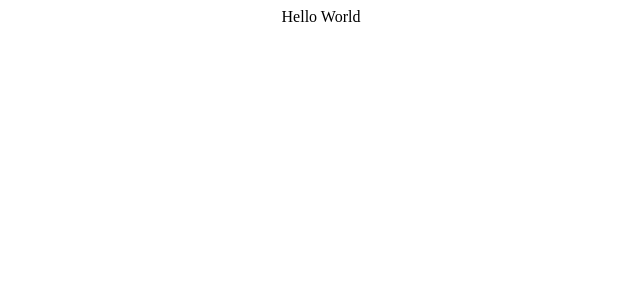
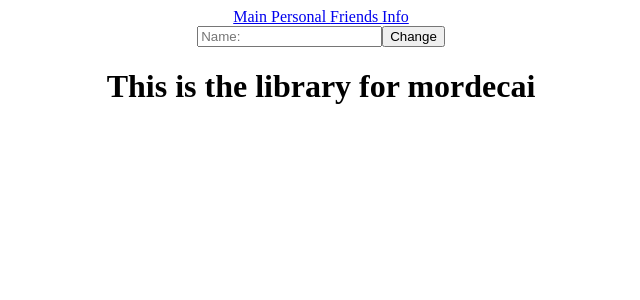
Before and after one commit to MordecaiM24/react-tutorial, a React (Create React App) app: page /personal in a window 1280 px wide. Shown: the top 300 px of the page, without its empty margins (319-959 px from the left). Built offline with nearby package versions, Linux system fonts and the light colour scheme.

Commit message:
Practice. Used multiple hooks and apis.

```diff
--- a/src/App.js
+++ b/src/App.js
@@ -1,9 +1,35 @@
 import './App.css';
+import { BrowserRouter as Router, Route, Routes } from 'react-router-dom';
+import { useState, createContext } from 'react';
+import Navbar from './Pages/Navbar';
+import Main from './Pages/Main';
+import Personal from './Pages/Personal';
+import Friends  from './Pages/Friends';
+import FriendInfo from './Pages/FriendInfo';
+
+export const AppContext = createContext();
 
 function App() {
+  const [username, setUsername] = useState("mordecai");
+  const [friends, setFriends] = useState([]);
+
+
   return (
     <div className="App">
-      Hello World
+      <AppContext.Provider value={{ username, setUsername, friends, setFriends }}>
+        <Router>
+
+          <Navbar />
+
+          <Routes>
+            <Route path="/" element={<Main/>} />
+            <Route path="/personal" element={<Personal/>} />
+            <Route path="/friends" element={<Friends/>} />
+            <Route path="/info" element={<FriendInfo/>} />
+          </Routes>
+
+        </Router>
+      </AppContext.Provider>
     </div>
   );
 }
--- /dev/null
+++ b/src/Components/NameChanger.js
@@ -0,0 +1,31 @@
+import { useState } from 'react';
+import { AppContext } from "../App";
+import { useContext } from "react";
+
+
+export const NameChanger = () => {
+  const [newUsername, setNewUsername] = useState("");
+  const { setUsername } = useContext(AppContext);
+
+  const setName = (event) => {
+    setNewUsername(event.target.value);
+  }
+
+  const changeName = () => {
+    setUsername(newUsername);
+  }
+
+  return (
+    <div>
+      <input
+        placeholder="Name:"
+        onChange={setName}
+      ></input>
+
+      <button onClick={changeName}>
+        Change
+      </button>
+    </div>
+  );
+
+}
--- /dev/null
+++ b/src/Pages/FriendInfo.js
@@ -0,0 +1,32 @@
+import Axios from 'axios';
+import { useContext, useState } from 'react';
+import { AppContext } from '../App';
+
+const FriendInfo = () => {
+  const { friends } = useContext(AppContext);
+  const [country, setCountry] = useState("");
+
+  const fetchCountry = (name) => {
+    Axios.get(`https://api.agify.io?name=michael`).then((res) => {
+      return(res.data.age);
+    });
+  }
+
+  const test = fetchCountry("Mordecai");
+
+  return (
+    <div>
+      {/*
+      <p>{friends.map((friend) => <p>{friend}</p>)}</p>
+
+      <button onClick={() => fetchCountry(friends[0])}> Try Me! </button>
+
+      <p>{console.log(country)}</p>
+      */}
+      <p>{test}</p>
+      {console.log(test)}
+    </div>
+  );
+}
+
+export default FriendInfo
--- /dev/null
+++ b/src/Pages/Friends.js
@@ -0,0 +1,35 @@
+import { useState } from "react";
+import { AppContext } from "../App";
+import { useContext } from "react";
+
+const Friends = () => {
+  const { friends, setFriends } = useContext(AppContext);
+
+  const [newFriend, setNewFriend] = useState("");
+
+  const setFriend = (event) => setNewFriend(event.target.value);
+
+  const addFriend = () => setFriends([...friends, newFriend]);
+
+  const clearFriends = () => setFriends([]);
+
+
+  return (
+    <div>
+      <h1> This is a list of your friends: </h1>
+      <input onChange={setFriend} placeholder="Add some more!"></input>
+      <button onClick={addFriend}> Add </button>
+
+      <div>
+        {friends.map((friend) => <p>{friend}</p>)}
+      </div>
+
+      <button onClick={clearFriends}> Clear </button>
+
+
+    </div>
+  );
+}
+
+
+export default Friends;
--- /dev/null
+++ b/src/Pages/Main.js
@@ -0,0 +1,9 @@
+import { useContext } from "react";
+import { AppContext } from "../App";
+
+const Main = () => {
+  const { username } = useContext(AppContext);
+  return <h1> This is the main page for {username} </h1>
+}
+
+export default Main;
--- /dev/null
+++ b/src/Pages/Navbar.js
@@ -0,0 +1,14 @@
+import { Link } from 'react-router-dom';
+
+const Navbar = () => {
+  return (
+    <div>
+      <Link to="/"> Main </Link>
+      <Link to="/personal"> Personal </Link>
+      <Link to="/friends"> Friends </Link>
+      <Link to="/info"> Info </Link>
+    </div>
+  );
+}
+
+export default Navbar;
--- /dev/null
+++ b/src/Pages/Personal.js
@@ -0,0 +1,17 @@
+import { NameChanger  } from "../Components/NameChanger";
+import { AppContext } from "../App";
+import { useContext } from "react";
+
+
+const Personal = () => {
+  const { username } = useContext(AppContext);
+
+  return (
+    <div>
+      <NameChanger/>
+      <h1> This is the library for {username} </h1>
+    </div>
+  );
+}
+
+export default Personal;
```
